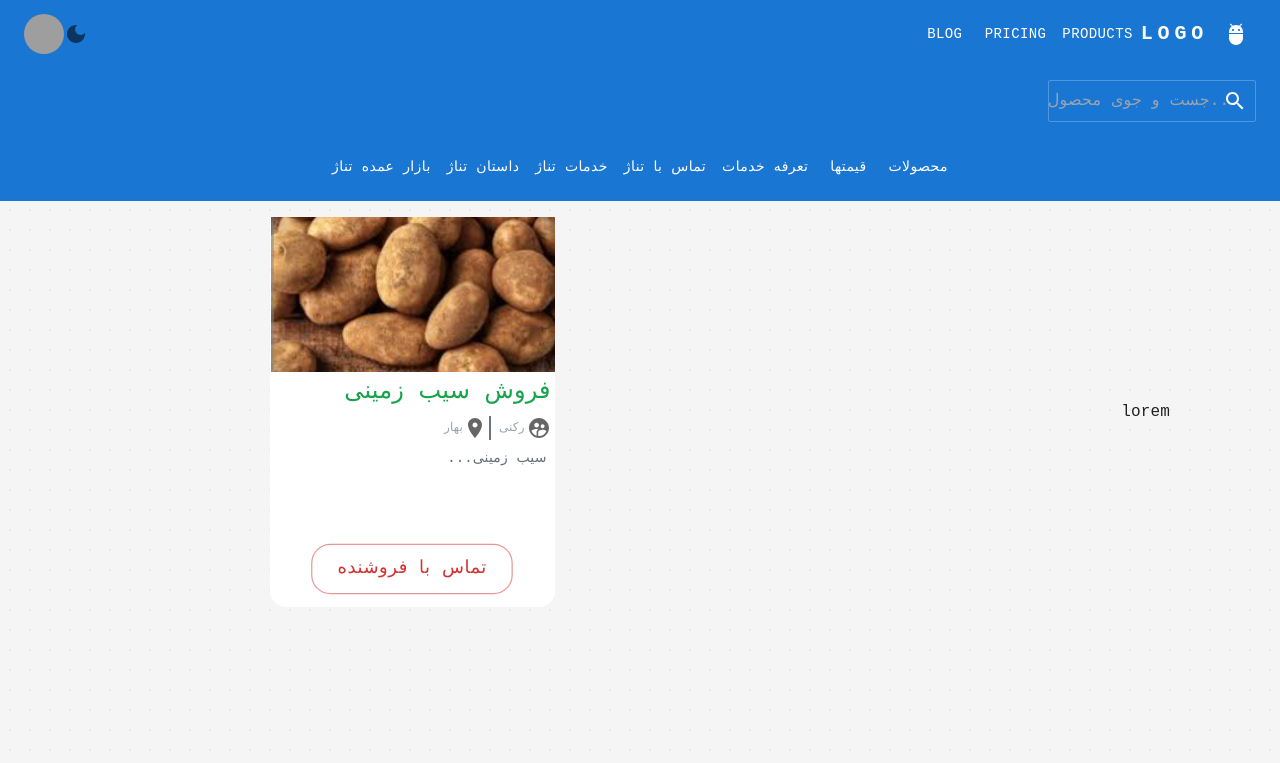
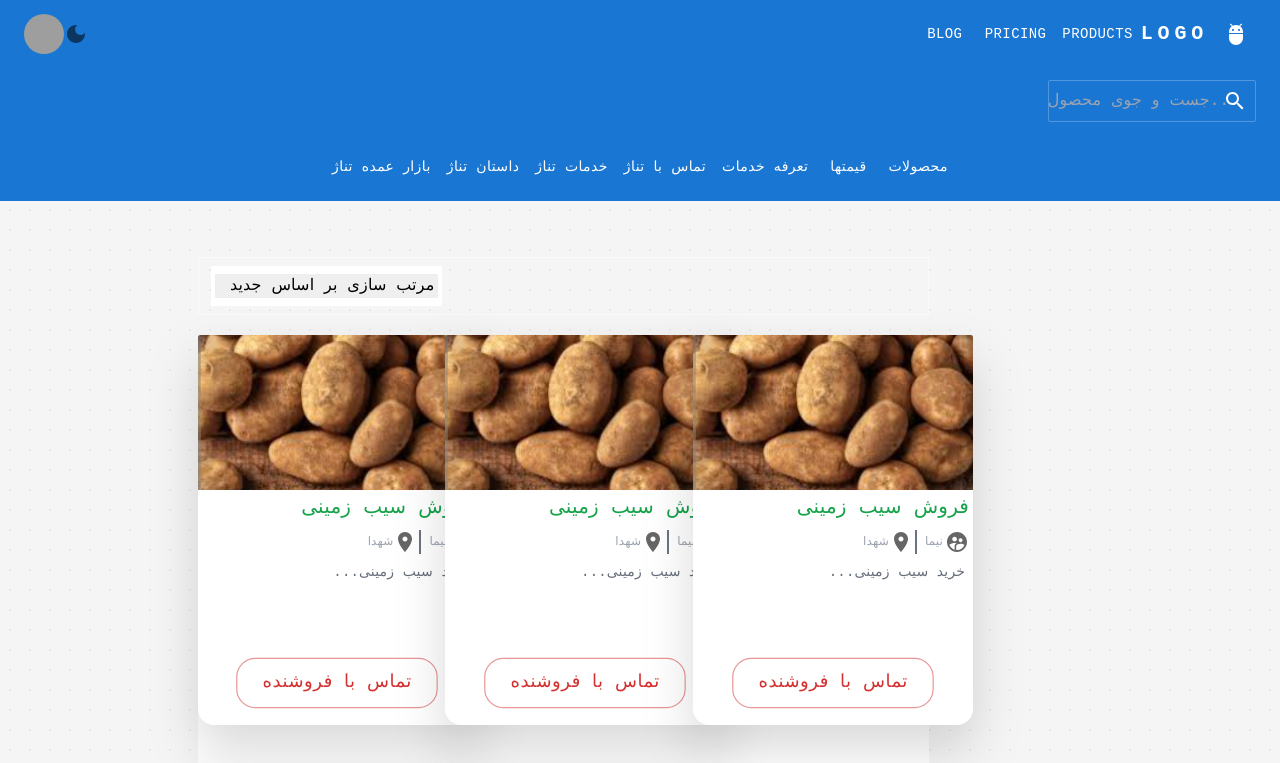
Before and after one commit to amirfarzamnia/tonnaj, a Next.js app: page /products in a window 1280 px wide. Shown: the top 763 px of the page. Built offline with nearby package versions, Linux system fonts and the light colour scheme; grey boxes are pictures that could not be loaded; a web font is replaced by a local one.

Commit message:
new update

```diff
--- a/src/app/index.css
+++ b/src/app/index.css
@@ -9,6 +9,12 @@
     font-style: normal;
 }
 
+select {
+    -webkit-appearance: none;
+    -moz-appearance: none;
+    appearance: none;
+}
+
 * {
     font-family: "Ganjnameh", monospace !important;
 }
--- a/src/app/products/page.tsx
+++ b/src/app/products/page.tsx
@@ -1,64 +1,42 @@
 'use client';
 
+import Cart from '@/components/card';
+import { CartTypes } from '@/types/types';
+import { Input } from '@mui/material';
 import * as React from 'react';
-import { makeStyles, styled } from '@mui/material/styles';
-import Grid from '@mui/material/Unstable_Grid2';
-import Paper from '@mui/material/Paper';
-import Box from '@mui/material/Box';
-import { LocationOn, Pin, PinDrop, PinDropSharp, SupervisedUserCircle } from '@mui/icons-material';
-import { Button, Container } from '@mui/material';
-
-const style = styled('button')(
-    ({ theme }) => `
-    &:hover {
-      background-color: red;
-    }
-  `
-);
 
 export default () => {
+    const carts: CartTypes[] = [
+        { author: 'نیما', image: '/card.jpg', title: 'فروش سیب زمینی', locationName: 'شهدا', description: 'خرید سیب زمینی...', buttonHref: '/s' },
+
+        { author: 'نیما', image: '/card.jpg', title: 'فروش سیب زمینی', locationName: 'شهدا', description: 'خرید سیب زمینی...', buttonHref: '/s' },
+        { author: 'نیما', image: '/card.jpg', title: 'فروش سیب زمینی', locationName: 'شهدا', description: 'خرید سیب زمینی...', buttonHref: '/s' },
+        { author: 'نیما', image: '/card.jpg', title: 'فروش سیب زمینی', locationName: 'شهدا', description: 'خرید سیب زمینی...', buttonHref: '/s' },
+        { author: 'نیما', image: '/card.jpg', title: 'فروش سیب زمینی', locationName: 'شهدا', description: 'خرید سیب زمینی...', buttonHref: '/s' }
+    ];
+
     return (
         <div className="w-full h-auto flex p-2 mt-2">
-            <div className="w-[20%] flex items-center justify-center">lorem</div>
+            <div className="w-[20%] flex items-center justify-center"></div>
 
-            <div className="w-[57%] h-auto text-white">
+            <div className="w-[65%] h-auto text-white">
                 <div></div>
 
-                <div className="w-full h-auto grid gap-5 grid-flow-row-dense grid-cols-3 justify-items-center place-items-center" dir="ltr">
-                    <div className="w-[285px] h-[390px] group rounded-t-none rounded-b-2xl bg-white" dir="rtl">
-                        <div className="object-cover">
-                            <img src="/card.jpg" className="h-[155px] transition-all duration-200" alt="" />
+                <div dir="ltr">
+                    <div className="w-[89%] flex items-center justify-center mb-5 mt-10 p-2 border border-white/50">
+                        <div className="w-[50%]">
+                            <div className="w-[65%] h-[5vh] ml-1 p-1 flex items-center justify-end text-black bg-white">
+                                <select className="outline-none w-full h-auto flex items-center cursor-pointer px-1 float-left" dir="rtl">
+                                    <option value="s">مرتب سازی بر اساس جدید بودن</option>
+                                </select>
+                            </div>
                         </div>
-                        <div className="p-1 text-2xl">
-                            <div className="text-green-600">
-                                <h4>فروش سیب زمینی</h4>
-                            </div>
-                            <Box component={'div'} sx={{ display: 'flex', flexDirection: 'column', alignItems: 'start', justifyItems: 'center', height: '17vh' }}>
-                                <div className="flex">
-                                    <div className="mt-2 w-fit h-fit border-l-2 pl-2 border-gray-500">
-                                        <div className="flex items-center justify-center w-fit">
-                                            <SupervisedUserCircle className="ml-0.5 text-black/60" />
-                                            <p className="text-xs text-gray-400">رکنی</p>
-                                        </div>
-                                    </div>
-                                    <div className="mt-2 w-fit h-fit pl-2 border-gray-500">
-                                        <div className="flex items-center justify-center w-fit">
-                                            <LocationOn className="mr-0.5 text-black/60" />
-                                            <p className="text-xs text-gray-400">بهار</p>
-                                        </div>
-                                    </div>
-                                </div>
-                                <div className="mt-1 text-sm p-1 text-wrap whitespace-break-spaces text-gray-600/85">
-                                    <p>سیب زمینی...</p>
-                                </div>
-                            </Box>
-                        </div>
-
-                        <div className="flex items-center justify-center">
-                            <Button href="/s" variant="outlined" color="error" size="large" className={`hover:bg-red-500 ${style}`} sx={{ 'borderRadius': '16px', 'scale': '1.2', ':hover': { backgroundColor: '#ef4444', color: 'white' } }}>
-                                تماس با فروشنده
-                            </Button>
-                        </div>
+                        <div className="w-[50%]"></div>
+                    </div>
+                    <div className="w-[89%] h-auto bg-white grid grid-cols-3 gap-x-3 gap-y-10 whitespace-break-spaces">
+                        {carts.map((item, index) => {
+                            return <Cart author={item.author} title={item.title} description={item.description} buttonHref={item.buttonHref} locationName={item.locationName} image={item.image} key={index} />;
+                        })}
                     </div>
                 </div>
             </div>
--- /dev/null
+++ b/src/components/card.tsx
@@ -0,0 +1,53 @@
+'use client';
+
+import { LocationOn, SupervisedUserCircle } from '@mui/icons-material';
+import { Box, Button } from '@mui/material';
+
+interface props {
+    title?: string;
+    image?: string;
+    author?: string;
+    locationName?: string;
+    description?: string;
+    buttonHref?: string;
+}
+
+export default function Cart({ title, image, author, locationName, description, buttonHref }: props) {
+    return (
+        <Box component={'a'} href={`/products/details/`} className="cursor-pointer w-[280px] h-[390px] group rounded-t-sm rounded-b-2xl drop-shadow-2xl transition-all duration-300 ease-out shadow-bg shadow-transparent bg-white hover:shadow-black/60" dir="rtl">
+            <div className="object-cover">
+                <img src={image} className="h-[155px] rounded-t-sm transition-all duration-200" alt="" />
+            </div>
+            <div className="p-1 text-xl">
+                <div className="text-green-600">
+                    <h4>{title}</h4>
+                </div>
+                <Box component={'div'} sx={{ display: 'flex', flexDirection: 'column', alignItems: 'start', justifyItems: 'center', height: '17vh' }}>
+                    <div className="flex text-xs">
+                        <div className="mt-2 w-fit h-fit border-l-2 pl-2 border-gray-500">
+                            <div className="flex items-center justify-center w-fit">
+                                <SupervisedUserCircle className="ml-0.5 text-black/60" />
+                                <p className="text-gray-400">{author}</p>
+                            </div>
+                        </div>
+                        <div className="mt-2 w-fit h-fit pl-2 border-gray-500">
+                            <div className="flex items-center justify-center w-fit">
+                                <LocationOn className="mr-0.5 text-black/60" />
+                                <p className="text-gray-400">{locationName}</p>
+                            </div>
+                        </div>
+                    </div>
+                    <div className="mt-1 text-sm p-1 text-wrap whitespace-break-spaces text-gray-600/85">
+                        <p>{description}</p>
+                    </div>
+                </Box>
+            </div>
+
+            <div className="flex items-center justify-center">
+                <Button href={buttonHref} variant="outlined" color="error" size="large" sx={{ 'borderRadius': '16px', 'scale': '1.2', ':hover': { backgroundColor: '#ef4444', color: 'white' } }}>
+                    تماس با فروشنده
+                </Button>
+            </div>
+        </Box>
+    );
+}
--- /dev/null
+++ b/src/types/types.tsx
@@ -0,0 +1,8 @@
+export type CartTypes = {
+    title?: string;
+    image?: string;
+    author?: string;
+    locationName?: string;
+    description?: string;
+    buttonHref?: string;
+};
--- a/tailwind.config.ts
+++ b/tailwind.config.ts
@@ -2,6 +2,13 @@ import type { Config } from 'tailwindcss';
 
 const config: Config = {
   content: ['./src/**/*.{js,ts,jsx,tsx,mdx}'],
+  theme: {
+    extend: {
+      boxShadow: {
+        bg: '2px 10px 50px'
+      }
+    }
+  },
   darkMode: 'class'
 };
 
```
